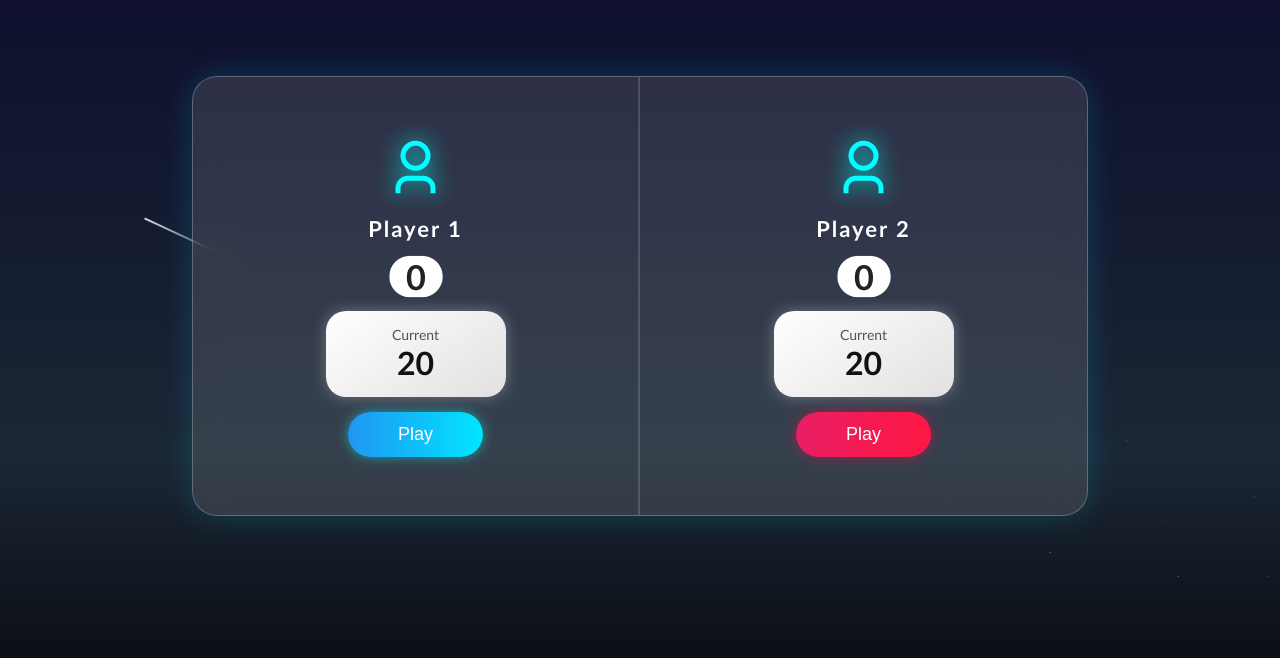
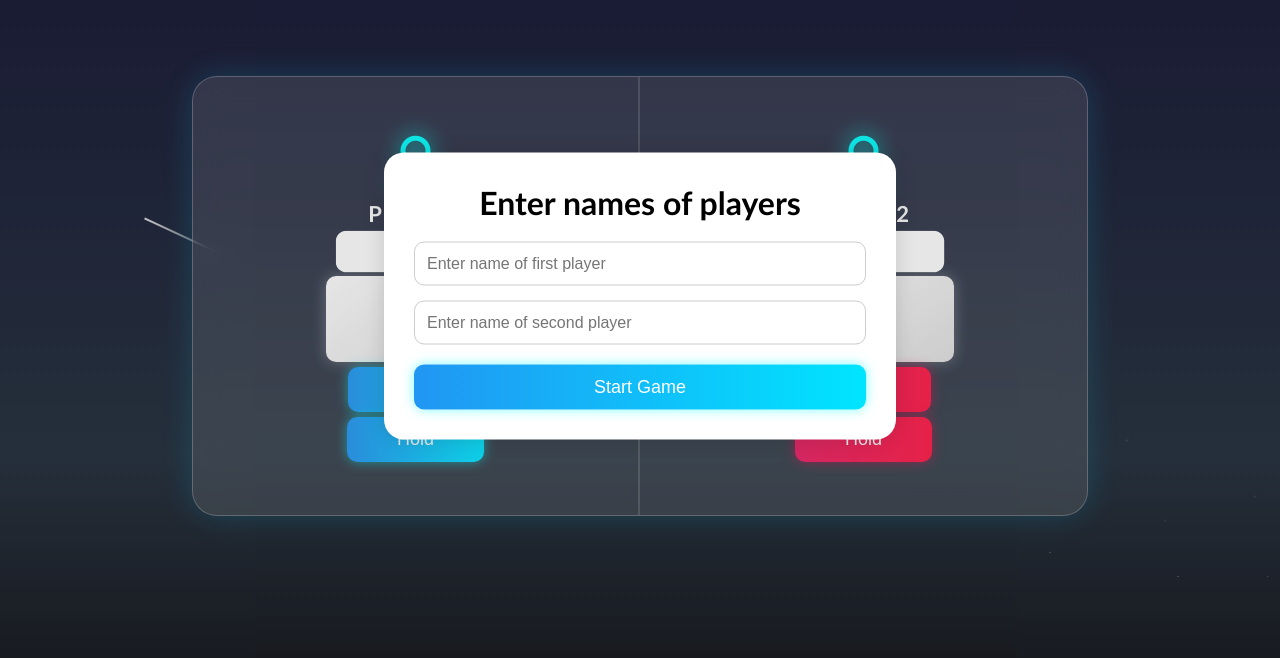
Before and after one commit to moustajil/a-roll-dice-game, a plain HTML site: page index.html in a window 1280 px wide. Shown: the part 104-762 px from the top of the page. Drawn offline with nearby package versions, Linux system fonts and the light colour scheme.

Commit message:
complet style

```diff
--- a/index.html
+++ b/index.html
@@ -26,10 +26,15 @@
 
             <div class="current-box">
                 <p>Current</p>
-                <h2>20</h2>
+                <h2>0</h2>
             </div>
 
             <button class="btn-play">Play</button>
+            <button class="btn-hold">Hold</button>
+        </div>
+
+        <div class="roll-dice">
+            <h1>1</h1>
         </div>
 
         <div class="player p2">
@@ -42,11 +47,27 @@
 
             <div class="current-box">
                 <p>Current</p>
-                <h2>20</h2>
+                <h2>0</h2>
             </div>
 
             <button class="btn-play red">Play</button>
+            <button class="btn-hold red-hold">Hold</button>
         </div>
+    </div>
+
+    <div class="inf-player hidden">
+        <h1>Enter names of players</h1>
+
+        <div class="input-names">
+            <input type="text" placeholder="Enter name of first player" required>
+            <input type="text" placeholder="Enter name of second player" required>
+        </div>
+
+        <button class="start">Start Game</button>
+    </div>
+
+    <div class="bg hidden">
+
     </div>
 
     <script src="script.js"></script>
--- a/style.css
+++ b/style.css
@@ -64,10 +64,12 @@ body {
 }
 
 @keyframes twinkle {
+
   0%,
   100% {
     opacity: 0.8;
   }
+
   50% {
     opacity: 0.4;
   }
@@ -78,6 +80,7 @@ body {
     transform: translateX(0) translateY(0) rotate(25deg);
     opacity: 1;
   }
+
   100% {
     transform: translateX(120vw) translateY(50vh) rotate(25deg);
     opacity: 0;
@@ -117,7 +120,7 @@ body {
 
 /* Player Sections */
 .player {
-  width: 50%;
+  width: 60%;
   height: 100%;
   text-align: center;
   padding: 50px 20px;
@@ -133,7 +136,6 @@ body {
   border-right: 2px solid rgba(255, 255, 255, 0.15);
 }
 
-/* Player Icon */
 .player i {
   font-size: 60px;
   color: cyan;
@@ -141,17 +143,15 @@ body {
   animation: glow 2s infinite alternate;
 }
 
-/* Player Name */
 .player h3 {
   font-size: 22px;
   letter-spacing: 2px;
 }
 
-/* Score */
 .score {
   background: white;
-  border-radius: 20px;
-  width: 50px;
+  border-radius: 10px;
+  width: 150px;
   color: #222;
   animation: scorePulse 2s infinite ease-in-out;
 }
@@ -161,7 +161,7 @@ body {
   color: #111;
   width: 180px;
   padding: 15px;
-  border-radius: 20px;
+  border-radius: 10px;
   box-shadow: 0 0 15px rgba(255, 255, 255, 0.3);
 }
 
@@ -176,7 +176,7 @@ body {
 
 .btn-play {
   padding: 12px 50px;
-  border-radius: 30px;
+  border-radius: 10px;
   background: linear-gradient(to right, #2196f3, #00e5ff);
   border: none;
   font-size: 18px;
@@ -186,7 +186,25 @@ body {
   box-shadow: 0 0 12px rgba(0, 255, 255, 0.5);
 }
 
+.btn-hold {
+  padding: 12px 50px;
+  border-radius: 10px;
+  background: linear-gradient(to right, #2196f3, #00e5ff);
+  border: none;
+  font-size: 18px;
+  color: white;
+  cursor: pointer;
+  transition: 0.3s;
+  box-shadow: 0 0 12px rgba(0, 255, 255, 0.5);
+}
+
+
 .btn-play:hover {
+  transform: scale(1.1);
+  box-shadow: 0 0 30px cyan;
+}
+
+.btn-hold:hover {
   transform: scale(1.1);
   box-shadow: 0 0 30px cyan;
 }
@@ -196,23 +214,132 @@ body {
   box-shadow: 0 0 12px rgba(255, 0, 80, 0.5);
 }
 
+.red-hold {
+  background: linear-gradient(to right, #e91e63, #ff1744);
+  box-shadow: 0 0 12px rgba(255, 0, 80, 0.5);
+}
+
 .btn-play.red:hover {
   box-shadow: 0 0 30px red;
   transform: scale(1.1);
 }
 
+.red-hold:hover {
+  box-shadow: 0 0 30px red;
+  transform: scale(1.1);
+}
+
+.roll-dice {
+  position: absolute;
+  top: 50%;
+  left: 50%;
+  transform: translate(-50%, -50%);
+  width: 100px;
+  height: 100px;
+  display: flex;
+  justify-content: center;
+  align-items: center;
+  background-color: white;
+  border-radius: 20px;
+}
+
+.inf-player {
+  position: absolute;
+  top: 50%;
+  left: 50%;
+  transform: translate(-50%, -50%);
+  height: auto;
+  /* Use auto to avoid stretching */
+  width: 40vw;
+  padding: 30px;
+  text-align: center;
+  border-radius: 20px;
+  background-color: white;
+  z-index: 10;
+  box-shadow: 0 0 20px rgba(0, 0, 0, 0.15);
+}
+
+.inf-player .input-names {
+  display: flex;
+  flex-direction: column;
+  align-items: stretch;
+  gap: 15px;
+  margin: 20px 0;
+}
+
+.inf-player input {
+  padding: 12px;
+  font-size: 16px;
+  border-radius: 10px;
+  border: 1px solid #ccc;
+  outline: none;
+}
+
+.inf-player input:focus {
+  border-color: #2196f3;
+  box-shadow: 0 0 5px rgba(33, 150, 243, 0.4);
+}
+
+.inf-player .start {
+  width: 100%;
+  padding: 12px;
+  border-radius: 10px;
+  background: linear-gradient(to right, #2196f3, #00e5ff);
+  font-size: 18px;
+  color: white;
+  cursor: pointer;
+  transition: 0.3s;
+  box-shadow: 0 0 12px rgba(0, 255, 255, 0.5);
+  border: none;
+}
+
+.inf-player .start:hover {
+  opacity: 0.9;
+  transform: scale(1.02);
+}
+
+.bg {
+  position: absolute;
+  width: 100%;
+  height: 100%;
+  background-color: rgba(92, 90, 90, 0.151);
+  z-index: 5;
+}
+
+
+
 @keyframes glow {
-  from { text-shadow: 0 0 10px cyan; }
-  to { text-shadow: 0 0 25px cyan; }
+  from {
+    text-shadow: 0 0 10px cyan;
+  }
+
+  to {
+    text-shadow: 0 0 25px cyan;
+  }
 }
 
 @keyframes scorePulse {
-  0% { transform: scale(1); }
-  50% { transform: scale(1.07); }
-  100% { transform: scale(1); }
+  0% {
+    transform: scale(1);
+  }
+
+  50% {
+    transform: scale(1.07);
+  }
+
+  100% {
+    transform: scale(1);
+  }
 }
 
 @keyframes fadeIn {
-  from { opacity: 0; transform: scale(0.8); }
-  to { opacity: 1; transform: scale(1); }
+  from {
+    opacity: 0;
+    transform: scale(0.8);
+  }
+
+  to {
+    opacity: 1;
+    transform: scale(1);
+  }
 }
```
